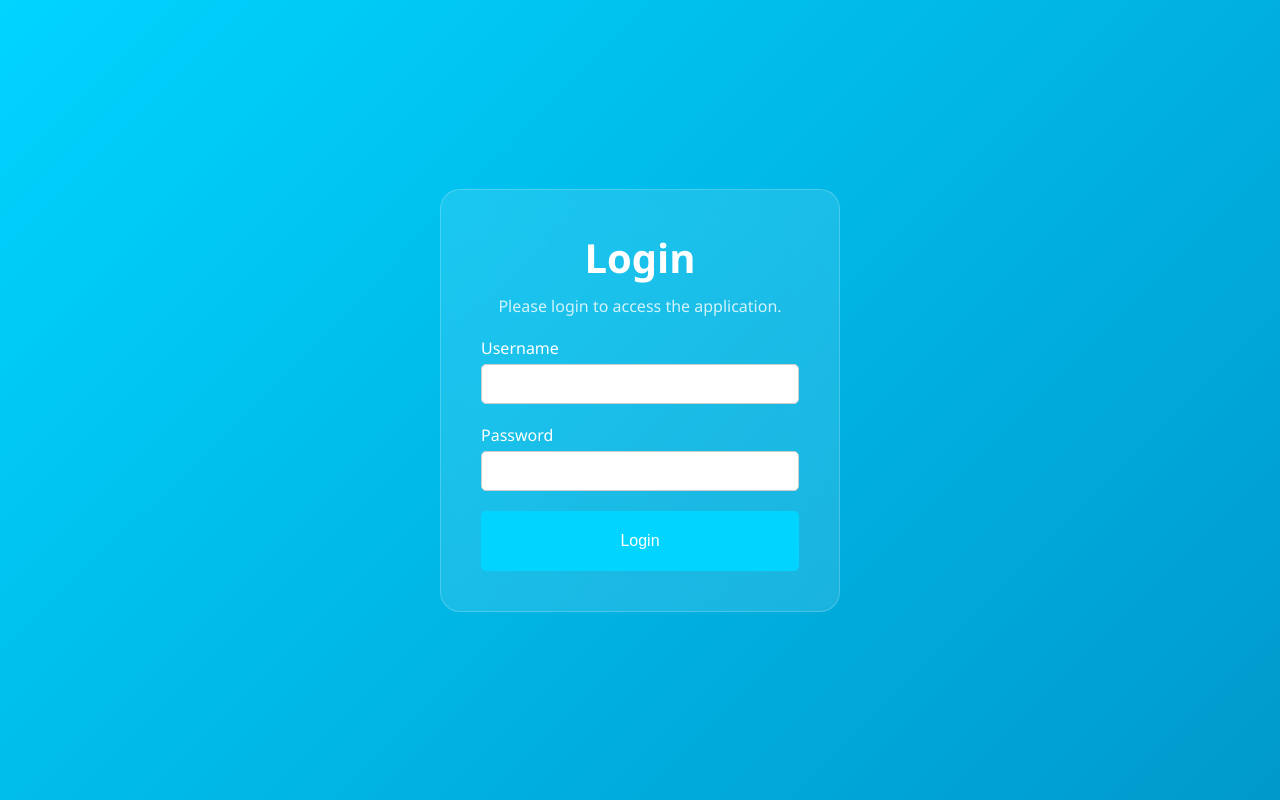
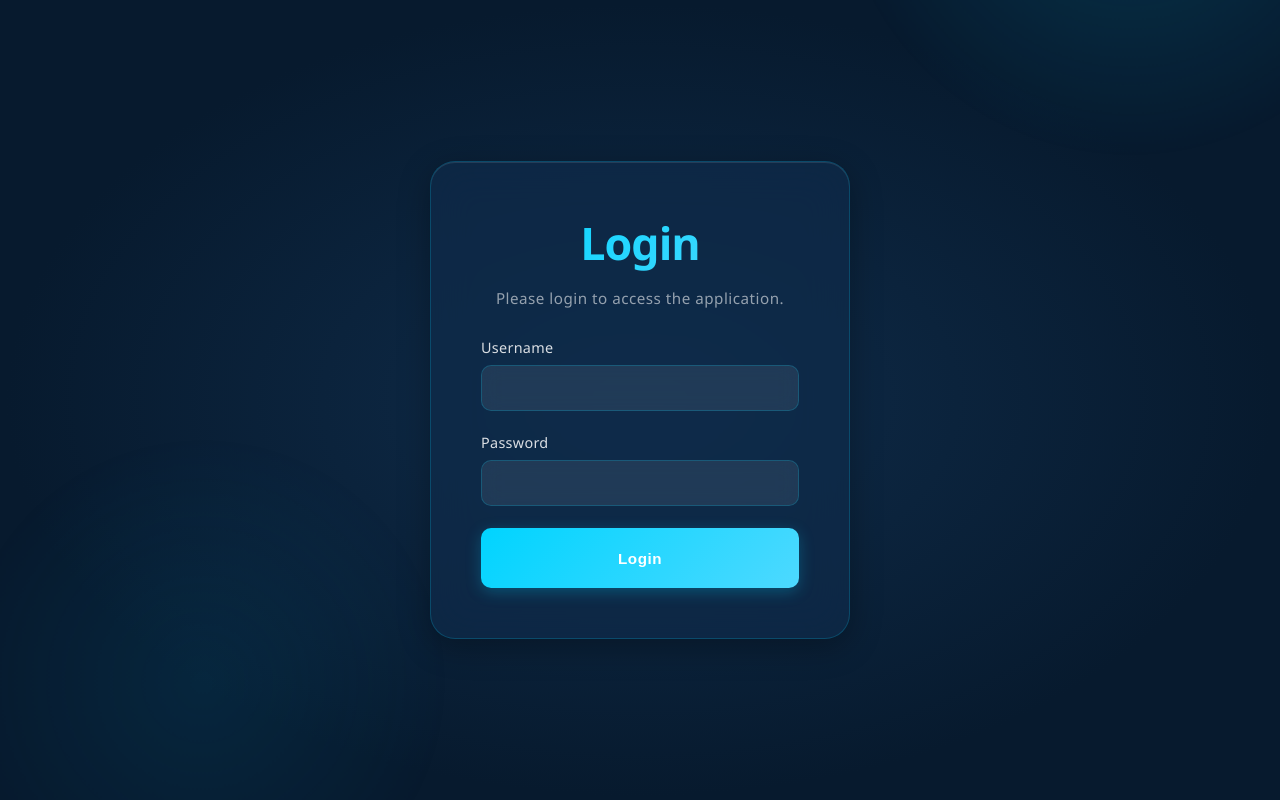
Before and after one commit to congiuluc/voice-agent-csharp, an ASP.NET Core app: page /Login in a window 1280 px wide. Run offline with ASP.NET Core 8, Linux system fonts and the light colour scheme; the project's own start-up code is not run, and a stand-in starts its controllers and pages; some libraries are stand-ins or nearby versions.

Commit message:
feat(login): enhance login page with new styles and animations

```diff
--- a/src/Pages/Login.cshtml
+++ b/src/Pages/Login.cshtml
@@ -13,82 +13,7 @@
     <link rel="icon" type="image/svg+xml" href="~/favicon.svg">
     <link rel="stylesheet" href="~/theme.css">
     <link rel="stylesheet" href="~/styles.css">
-    <style>
-        /* Simple override for login form centering */
-        .login-container {
-            display: flex;
-            justify-content: center;
-            align-items: center;
-            min-height: 100vh;
-            background: linear-gradient(135deg, var(--theme-primary), var(--theme-secondary));
-            color: white;
-            font-family: 'Segoe UI', Tahoma, Geneva, Verdana, sans-serif;
-        }
-        .login-box {
-            background: var(--theme-glass-bg);
-            backdrop-filter: var(--theme-glass-blur);
-            border: 1px solid var(--theme-glass-border);
-            padding: 40px;
-            border-radius: 20px;
-            width: 100%;
-            max-width: 400px;
-            text-align: center;
-            position: relative; /* Ensure content stacking context */
-            z-index: 1001;
-        }
-        /* Override global h1 styles from styles.css */
-        .login-box h1 {
-            position: static;
-            transform: none;
-            font-size: 2.5em;
-            margin-bottom: 10px;
-            pointer-events: auto;
-        }
-        .form-group {
-            margin-bottom: 20px;
-            text-align: left;
-        }
-        .form-label {
-            display: block;
-            margin-bottom: 5px;
-        }
-        .form-control {
-            width: 100%;
-            padding: 10px;
-            border-radius: 5px;
-            border: 1px solid #ccc;
-            background: #ffffff !important;
-            color: #333 !important;
-        }
-        .form-control:focus {
-            outline: none;
-            border-color: var(--theme-primary);
-            box-shadow: 0 0 0 3px rgba(0, 212, 255, 0.2);
-            background: #ffffff !important;
-            color: #333 !important;
-        }
-        .form-control::placeholder {
-            color: #999;
-        }
-        .btn-primary {
-            background: var(--theme-primary);
-            color: white;
-            border: none;
-            padding: 10px 20px;
-            border-radius: 5px;
-            cursor: pointer;
-            width: 100%;
-            font-size: 16px;
-            transition: background var(--transition-fast);
-        }
-        .btn-primary:hover {
-            background: var(--theme-primary-light);
-        }
-        .alert-danger {
-            color: #ff6b6b;
-            margin-bottom: 15px;
-        }
-    </style>
+    <link rel="stylesheet" href="~/login.css">
 </head>
 <body>
     <div class="login-container">
--- /dev/null
+++ b/src/wwwroot/login.css
@@ -0,0 +1,175 @@
+/**
+ * Login Page Styles
+ * Enhanced theme with animations
+ */
+
+/* Enhanced login page styling */
+.login-container {
+    display: flex;
+    justify-content: center;
+    align-items: center;
+    min-height: 100vh;
+    background: radial-gradient(ellipse at center, var(--theme-bg-start) 0%, var(--theme-bg-end) 70%);
+    color: white;
+    font-family: 'Segoe UI', Tahoma, Geneva, Verdana, sans-serif;
+    position: relative;
+    overflow: hidden;
+}
+
+/* Animated gradient overlay for background depth */
+.login-container::before {
+    content: '';
+    position: absolute;
+    top: -50%;
+    right: -10%;
+    width: 600px;
+    height: 600px;
+    background: radial-gradient(circle, rgba(0, 212, 255, 0.15) 0%, transparent 70%);
+    border-radius: 50%;
+    animation: float 20s ease-in-out infinite;
+    pointer-events: none;
+}
+
+.login-container::after {
+    content: '';
+    position: absolute;
+    bottom: -20%;
+    left: -5%;
+    width: 500px;
+    height: 500px;
+    background: radial-gradient(circle, rgba(0, 153, 204, 0.1) 0%, transparent 70%);
+    border-radius: 50%;
+    animation: float 25s ease-in-out infinite reverse;
+    pointer-events: none;
+}
+
+@keyframes float {
+    0%, 100% { transform: translate(0, 0); }
+    50% { transform: translate(30px, -50px); }
+}
+
+.login-box {
+    background: rgba(15, 44, 74, 0.7);
+    backdrop-filter: blur(20px);
+    border: 1px solid rgba(0, 212, 255, 0.2);
+    padding: 50px;
+    border-radius: 25px;
+    width: 100%;
+    max-width: 420px;
+    text-align: center;
+    position: relative;
+    z-index: 1001;
+    box-shadow:
+        0 8px 32px rgba(0, 0, 0, 0.3),
+        inset 0 1px 0 rgba(255, 255, 255, 0.1);
+    transition: all 0.3s ease;
+}
+
+.login-box:hover {
+    border-color: rgba(0, 212, 255, 0.35);
+    box-shadow:
+        0 8px 32px rgba(0, 212, 255, 0.15),
+        inset 0 1px 0 rgba(255, 255, 255, 0.1);
+}
+
+/* Override global h1 styles from styles.css */
+.login-box h1 {
+    position: static;
+    transform: none;
+    font-size: 2.8em;
+    margin-bottom: 15px;
+    pointer-events: auto;
+    background: linear-gradient(135deg, var(--theme-primary) 0%, var(--theme-primary-light) 100%);
+    -webkit-background-clip: text;
+    -webkit-text-fill-color: transparent;
+    background-clip: text;
+    font-weight: 700;
+    letter-spacing: -1px;
+}
+
+.login-box > p {
+    color: rgba(255, 255, 255, 0.7);
+    font-size: 0.95em;
+    margin-bottom: 30px !important;
+    letter-spacing: 0.5px;
+}
+
+.form-group {
+    margin-bottom: 22px;
+    text-align: left;
+}
+
+.form-label {
+    display: block;
+    margin-bottom: 8px;
+    font-weight: 500;
+    font-size: 0.9em;
+    color: rgba(255, 255, 255, 0.85);
+    letter-spacing: 0.3px;
+}
+
+.form-control {
+    width: 100%;
+    padding: 12px 14px;
+    border-radius: 10px;
+    border: 1px solid rgba(0, 212, 255, 0.2);
+    background: rgba(255, 255, 255, 0.08) !important;
+    color: #ffffff !important;
+    font-size: 0.95em;
+    transition: all 0.3s ease;
+    backdrop-filter: blur(10px);
+}
+
+.form-control::placeholder {
+    color: rgba(255, 255, 255, 0.5);
+}
+
+.form-control:hover {
+    border-color: rgba(0, 212, 255, 0.35);
+    background: rgba(255, 255, 255, 0.12) !important;
+}
+
+.form-control:focus {
+    outline: none;
+    border-color: var(--theme-primary);
+    background: rgba(255, 255, 255, 0.15) !important;
+    box-shadow:
+        0 0 0 3px rgba(0, 212, 255, 0.15),
+        inset 0 0 10px rgba(0, 212, 255, 0.05);
+}
+
+.btn-primary {
+    background: linear-gradient(135deg, var(--theme-primary) 0%, var(--theme-primary-light) 100%);
+    color: white;
+    border: none;
+    padding: 12px 24px;
+    border-radius: 10px;
+    cursor: pointer;
+    width: 100%;
+    font-size: 0.95em;
+    font-weight: 600;
+    transition: all 0.3s ease;
+    margin-top: 10px;
+    letter-spacing: 0.5px;
+    box-shadow: 0 4px 15px rgba(0, 212, 255, 0.25);
+}
+
+.btn-primary:hover {
+    transform: translateY(-2px);
+    box-shadow: 0 6px 20px rgba(0, 212, 255, 0.35);
+}
+
+.btn-primary:active {
+    transform: translateY(0);
+    box-shadow: 0 2px 10px rgba(0, 212, 255, 0.25);
+}
+
+.alert-danger {
+    background: rgba(239, 68, 68, 0.2);
+    border: 1px solid rgba(239, 68, 68, 0.5);
+    color: #fecaca;
+    margin-bottom: 20px;
+    padding: 12px 14px;
+    border-radius: 10px;
+    font-size: 0.9em;
+}
```
Also changed, not shown: 6 other files.
